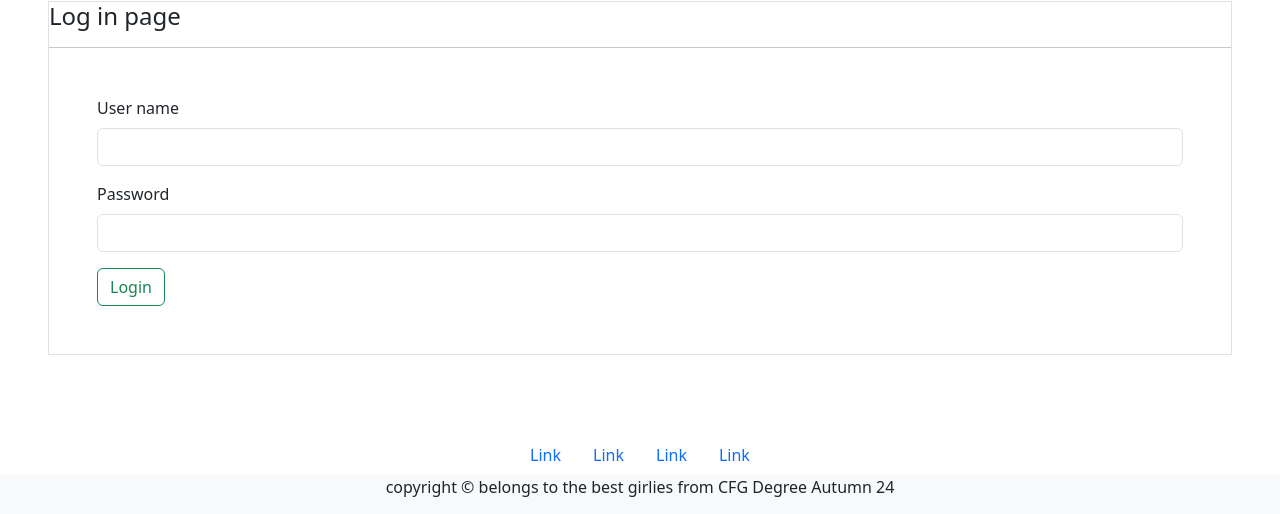
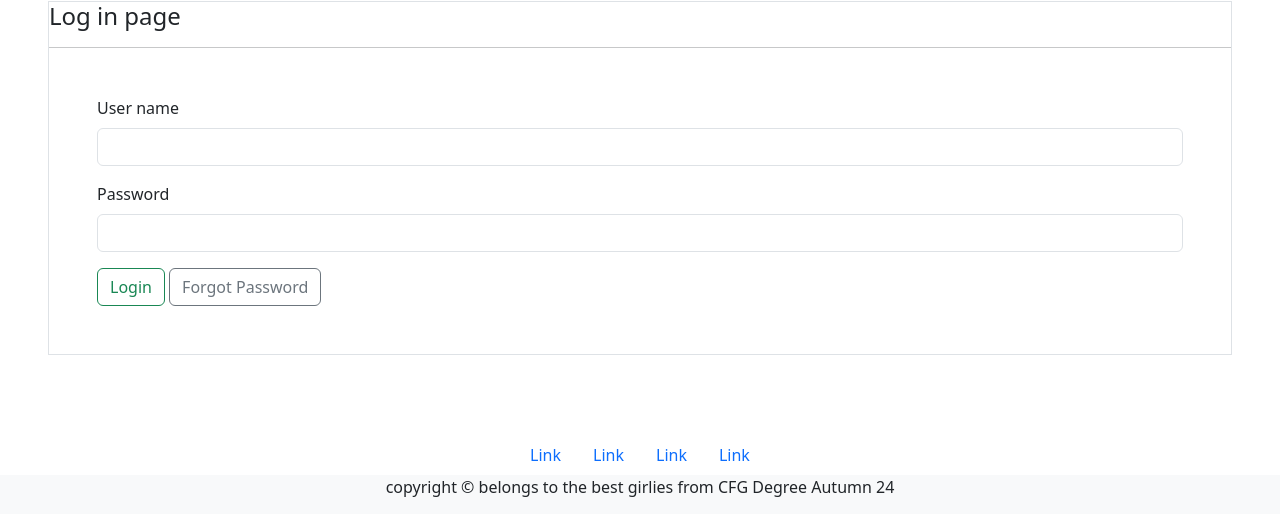
Before and after one commit to katarzynamfranczak/friendzone_project, a Flask app: page /login in a window 1280 px wide. Shown: the part 223-737 px from the top of the page. Run offline with Flask 3, Linux system fonts and the light colour scheme.

Commit message:
feature/flask, addded forgot password

```diff
--- a/templates/login.html
+++ b/templates/login.html
@@ -18,5 +18,6 @@
         <input type="password" class="form-control" id="exampleInputPassword1" name="user_password">
     </div>
     <button type="submit" class="btn btn-outline-success">Login</button>
+    <button type="button" class="btn btn-outline-secondary" onclick="window.location.href='/forgot_password'">Forgot Password</button>
 </form>
 {% endblock centermain %}
```
